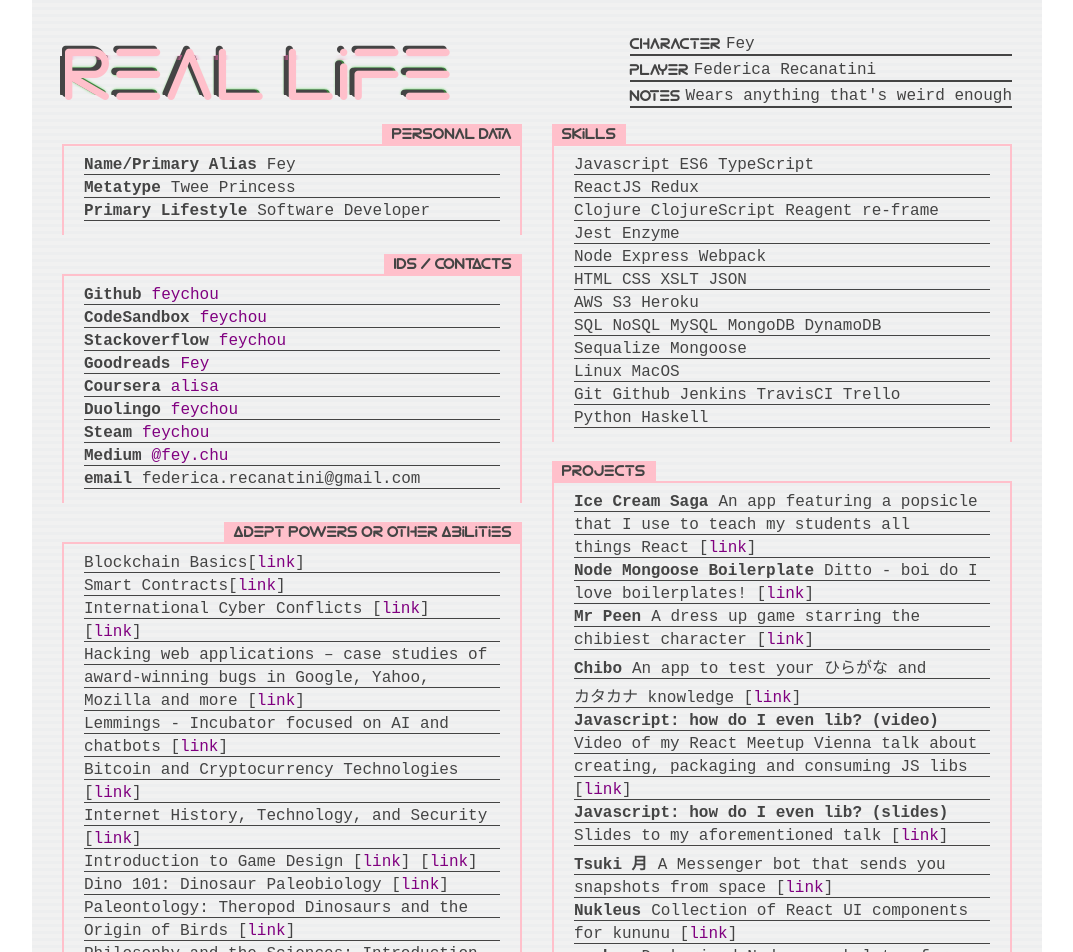
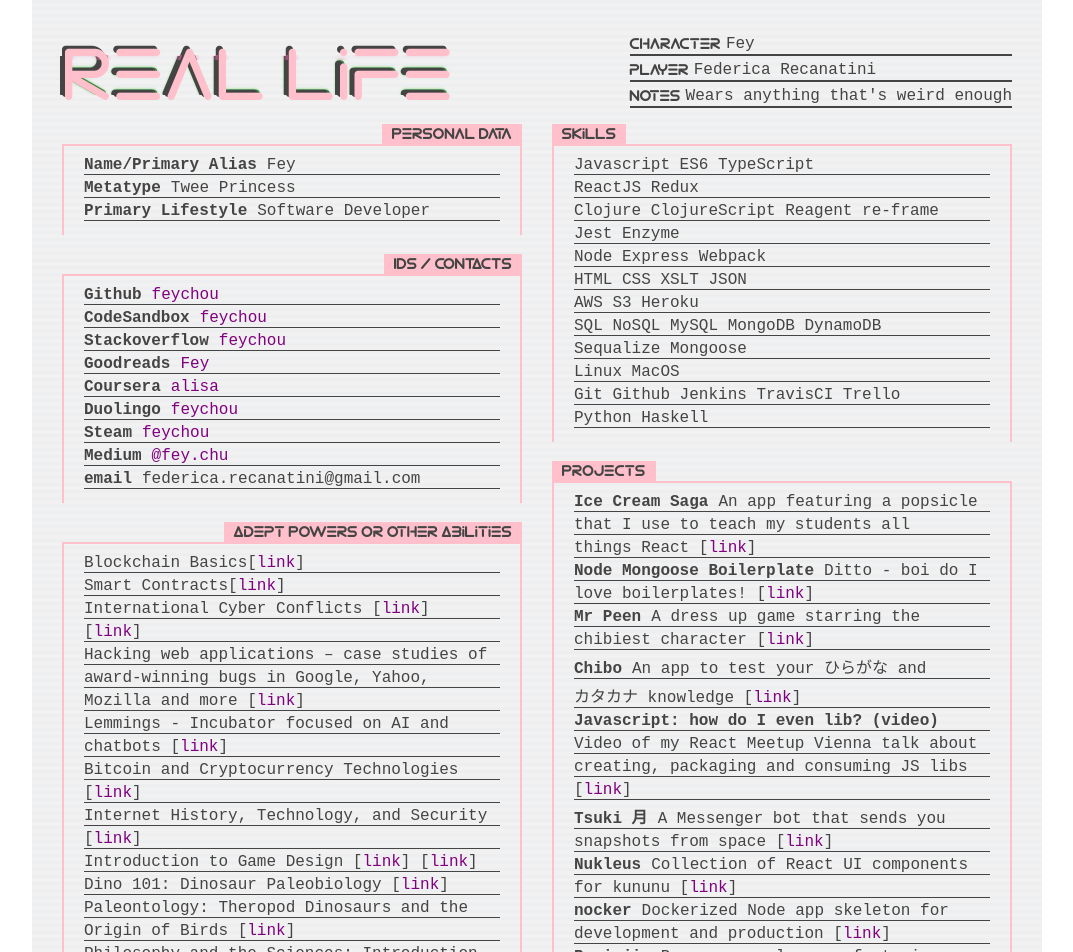
Before and after one commit to feychou/feychou.github.io, a React (Create React App) app: page / in a window 1280 px wide. Shown: the top 952 px of the page, without its empty margins (103-1176 px from the left). Built offline with nearby package versions, Linux system fonts and the light colour scheme.

Commit message:
Update projects - again

```diff
--- a/src/App.js
+++ b/src/App.js
@@ -402,15 +402,6 @@
                 </div>
 
                 <div className="stats-box-entry">
-                  <span className="stats-box-tag">Javascript: how do I even lib? (slides)</span>
-                </div>
-
-                <div className="stats-box-entry">
-                  <span>Slides to my aforementioned talk</span> [
-                  <a target="_blank" href="https://feychou.github.io/how-do-i-lib/">link</a>
-                ]</div>
-
-                <div className="stats-box-entry">
                   <span className="stats-box-tag">Tsuki 月</span>
                   <span>A Messenger bot that sends you</span>
                 </div>
```
